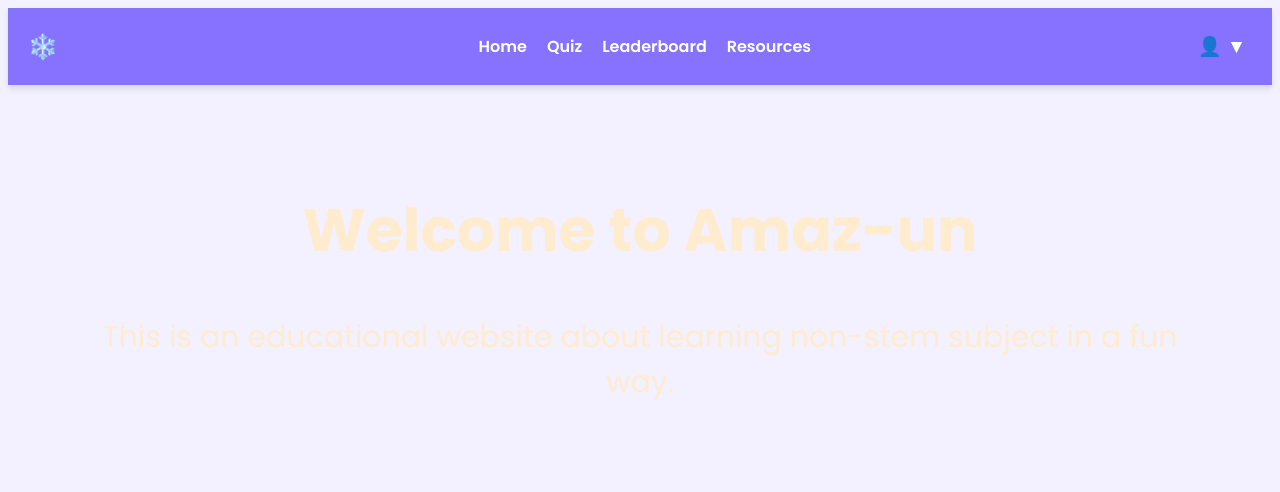
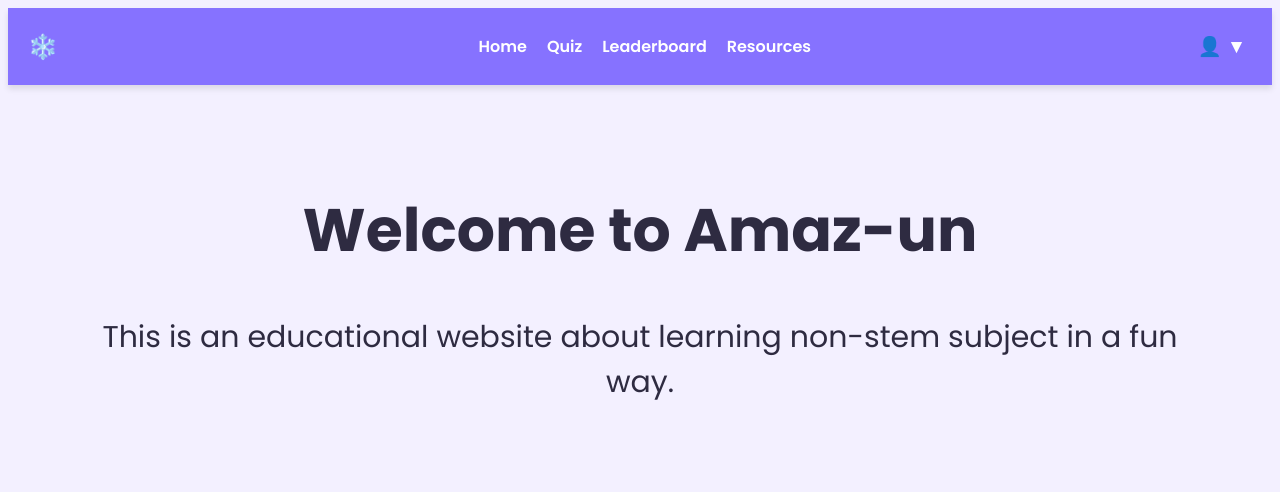
Before and after one commit to MrDanielHo/group-assignment-1, a website: page client/html/index.html in a window 1280 px wide. Shown: the top 492 px of the page. Drawn offline with Linux system fonts and the light colour scheme; grey boxes are pictures that could not be loaded; files whose address does not match are found by name.

Commit message:
Change homepage header font colour

```diff
--- a/client/css/style.css
+++ b/client/css/style.css
@@ -62,7 +62,7 @@ body {
 .header{
     padding: 60px;
     text-align: center;
-    color: blanchedalmond;
+    /* color: blanchedalmond; */
     font-size: 30px;
 }
 
```
